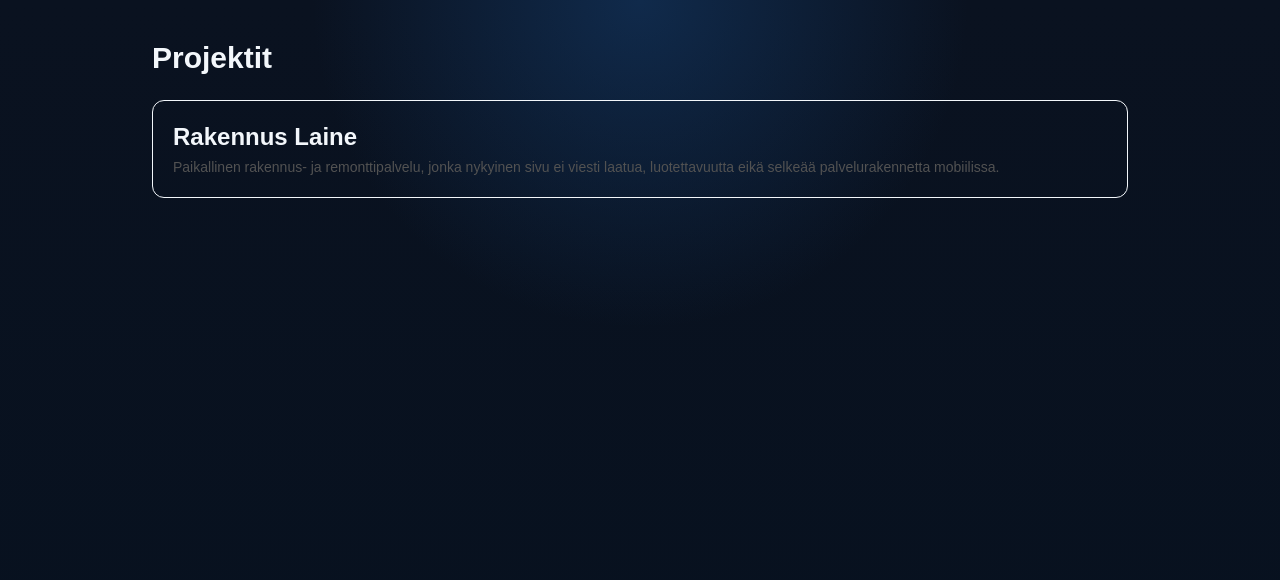
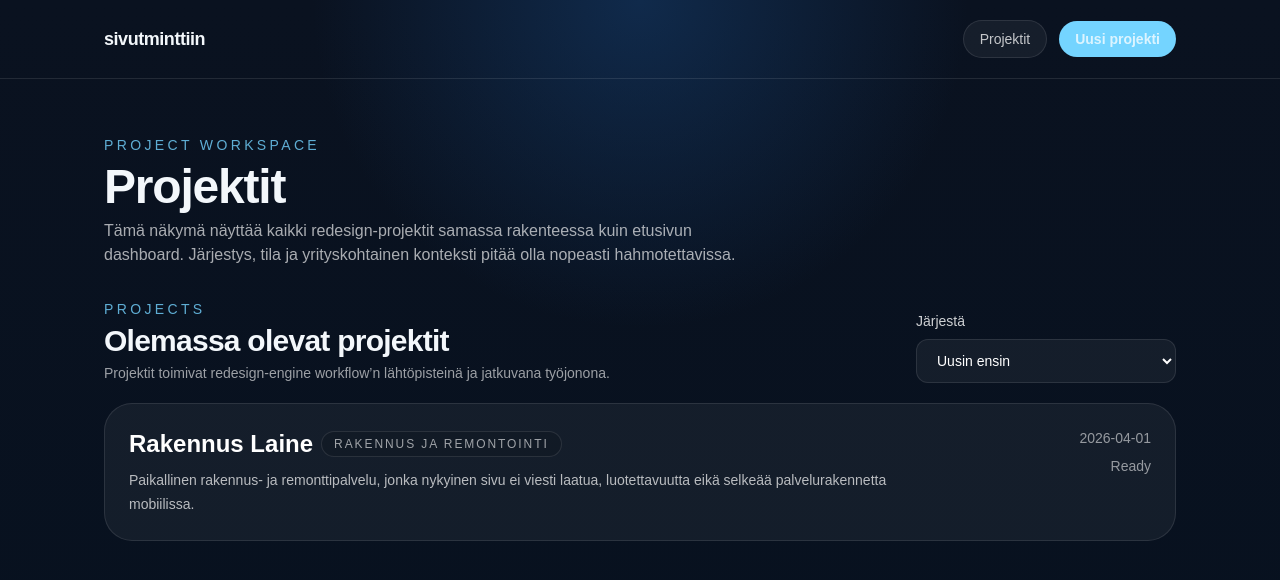
Before and after one commit to aimolabs/sivutminttiin, a Next.js app: page /projects in a window 1280 px wide. Shown: the top 580 px of the page. Built offline with nearby package versions, Linux system fonts and the light colour scheme.

Commit message:
Unify projects page with dashboard project list

```diff
--- a/app/projects/page.tsx
+++ b/app/projects/page.tsx
@@ -1,28 +1,29 @@
-import Link from "next/link";
+import { SiteHeader } from "@/components/layout/site-header";
+import { ProjectListClient } from "@/components/projects/project-list-client";
 import { mockProjects } from "@/lib/mock/projects";
 
 export default function ProjectsPage() {
   return (
-    <div className="max-w-5xl mx-auto px-6 py-10 space-y-6">
-      <h1 className="text-3xl font-semibold">Projektit</h1>
+    <main className="min-h-screen">
+      <SiteHeader />
 
-      <div className="grid gap-4">
-        {mockProjects.map((project) => (
-          <Link
-            key={project.id}
-            href={`/projects/${project.id}`}
-            className="block border rounded-xl p-5 hover:bg-neutral-50"
-          >
-            <h2 className="text-2xl font-semibold">
-              {project.siteProfile.companyName}
-            </h2>
+      <div className="mx-auto flex w-full max-w-6xl flex-col gap-8 px-6 py-10 md:px-10 md:py-14">
+        <section className="space-y-2">
+          <p className="text-sm uppercase tracking-[0.24em] text-sky-300/80">
+            Project workspace
+          </p>
+          <h1 className="text-3xl font-semibold tracking-tight md:text-5xl">
+            Projektit
+          </h1>
+          <p className="max-w-2xl text-sm leading-6 text-white/65 md:text-base">
+            Tämä näkymä näyttää kaikki redesign-projektit samassa rakenteessa kuin
+            etusivun dashboard. Järjestys, tila ja yrityskohtainen konteksti pitää
+            olla nopeasti hahmotettavissa.
+          </p>
+        </section>
 
-            <p className="text-sm text-neutral-600 mt-1">
-              {project.businessSummary}
-            </p>
-          </Link>
-        ))}
+        <ProjectListClient projects={mockProjects} />
       </div>
-    </div>
+    </main>
   );
 }
```
